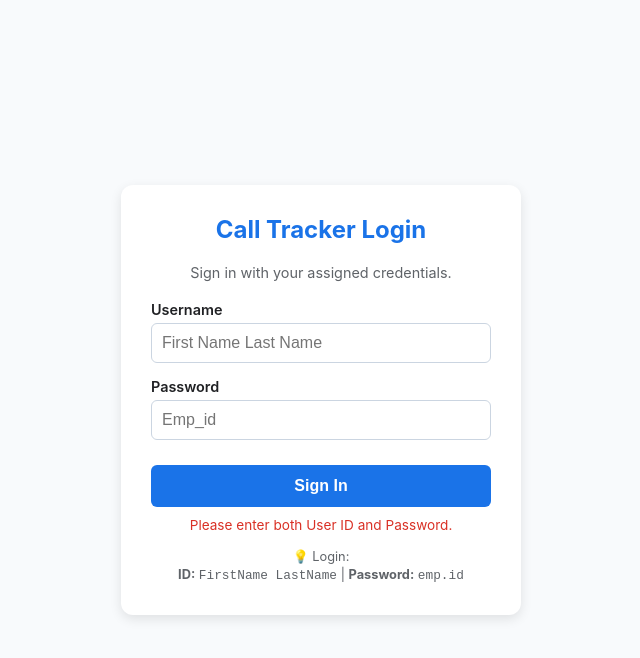
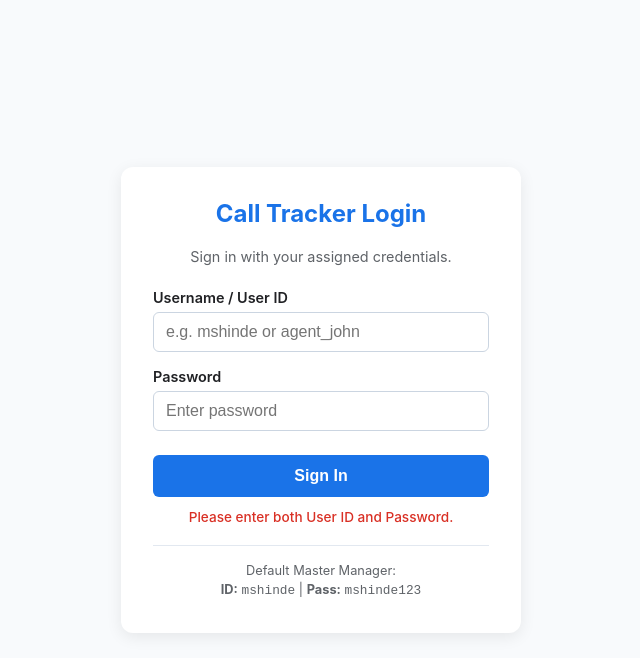
Before and after one commit to rsarage/team-call-tracker, a plain HTML site: page login.html in a window 1280 px wide. Both pictures are taken after a click on the button "Sign In". Shown: the whole page, without its empty margins (319-959 px from the left). Drawn offline with Linux system fonts and the light colour scheme.

Commit message:
Update login.html

```diff
--- a/login.html
+++ b/login.html
@@ -13,52 +13,52 @@
     <style>
         :root {
             --primary: #1a73e8;
-            --success: #1e8e3e;
             --danger: #d93025;
             --background: #f8fafc;
             --card: #ffffff;
             --text: #202124;
         }
-        body { font-family: -apple-system, BlinkMacSystemFont, "Segoe UI", Roboto, sans-serif; background: var(--background); color: var(--text); display: flex; justify-content: center; align-items: center; height: 100vh; margin: 0; }
-        .login-card { background: var(--card); padding: 30px; border-radius: 12px; box-shadow: 0 4px 12px rgba(0,0,0,0.1); width: 100%; max-width: 400px; box-sizing: border-box; }
+        body { font-family: -apple-system, BlinkMacSystemFont, "Segoe UI", Roboto, sans-serif; background: var(--background); color: var(--text); display: flex; justify-content: center; align-items: center; min-height: 100vh; margin: 0; padding: 20px; box-sizing: border-box; }
+        .login-card { background: var(--card); padding: 32px; border-radius: 12px; box-shadow: 0 4px 16px rgba(0,0,0,0.08); width: 100%; max-width: 400px; box-sizing: border-box; }
         h2 { margin-top: 0; text-align: center; color: var(--primary); }
-        .form-group { margin-bottom: 15px; display: flex; flex-direction: column; gap: 5px; }
+        .form-group { margin-bottom: 16px; display: flex; flex-direction: column; gap: 6px; }
         label { font-weight: 600; font-size: 0.9rem; }
-        input { padding: 10px; border: 1px solid #cbd5e1; border-radius: 6px; font-size: 1rem; }
-        .btn-login { width: 100%; padding: 12px; background: var(--primary); color: white; border: none; border-radius: 6px; font-weight: 600; font-size: 1rem; cursor: pointer; margin-top: 10px; }
-        .btn-login:hover { opacity: 0.9; }
-        .error-msg { color: var(--danger); font-size: 0.85rem; text-align: center; margin-top: 10px; display: none; }
-        .setup-note { font-size: 0.8rem; color: #5f6368; text-align: center; margin-top: 15px; line-height: 1.4; }
+        input { padding: 10px 12px; border: 1px solid #cbd5e1; border-radius: 6px; font-size: 1rem; outline: none; }
+        input:focus { border-color: var(--primary); box-shadow: 0 0 0 2px rgba(26,115,232,0.2); }
+        .btn-login { width: 100%; padding: 12px; background: var(--primary); color: white; border: none; border-radius: 6px; font-weight: 600; font-size: 1rem; cursor: pointer; margin-top: 8px; }
+        .btn-login:hover { opacity: 0.95; }
+        .error-msg { color: var(--danger); font-size: 0.85rem; text-align: center; margin-top: 12px; display: none; font-weight: 500; }
+        .setup-note { font-size: 0.8rem; color: #5f6368; text-align: center; margin-top: 20px; line-height: 1.5; border-top: 1px solid #e2e8f0; padding-top: 15px; }
     </style>
 </head>
 <body>
 
     <div class="login-card">
         <h2>Call Tracker Login</h2>
-        <p style="text-align: center; color: #5f6368; font-size: 0.9rem; margin-bottom: 20px;">Sign in with your assigned credentials.</p>
+        <p style="text-align: center; color: #5f6368; font-size: 0.9rem; margin-bottom: 24px;">Sign in with your assigned credentials.</p>
 
         <div class="form-group">
-            <label for="username">Username</label>
-            <input type="text" id="username" placeholder="First Name Last Name">
+            <label for="username">Username / User ID</label>
+            <input type="text" id="username" placeholder="e.g. mshinde or agent_john" autocomplete="username">
         </div>
 
         <div class="form-group">
             <label for="password">Password</label>
-            <input type="password" id="password" placeholder="Emp_id">
+            <input type="password" id="password" placeholder="Enter password" autocomplete="current-password">
         </div>
 
         <button class="btn-login" onclick="handleLogin()">Sign In</button>
         <div id="error-msg" class="error-msg"></div>
 
         <div class="setup-note">
-            💡 Login:<br>
-            <strong>ID:</strong> <code>FirstName LastName</code> | <strong>Password:</strong> <code>emp.id</code>
+            Default Master Manager:<br>
+            <strong>ID:</strong> <code>mshinde</code> | <strong>Pass:</strong> <code>mshinde123</code>
         </div>
     </div>
 
     <script>
         async function handleLogin() {
-            const userField = document.getElementById('username').value.trim();
+            const userField = document.getElementById('username').value.trim().toLowerCase();
             const passField = document.getElementById('password').value.trim();
             const errorEl = document.getElementById('error-msg');
             errorEl.style.display = 'none';
@@ -70,20 +70,19 @@
             }
 
             if (!db) {
-                errorEl.innerText = "Database connection error. Check firebase-config.js.";
+                errorEl.innerText = "Database connection error. Verify firebase-config.js.";
                 errorEl.style.display = 'block';
                 return;
             }
 
             try {
-                // Check if default master manager account needs auto-seeding on first run
+                // Auto-seed default manager if missing
                 const masterRef = db.collection("users").doc("mshinde");
                 const masterSnap = await masterRef.get();
                 if (!masterSnap.exists) {
                     await masterRef.set({ username: "mshinde", password: "mshinde123", role: "manager", name: "Melwyn Shinde" });
                 }
 
-                // Query Firestore for user credentials
                 const userRef = db.collection("users").doc(userField);
                 const userDoc = await userRef.get();
 
@@ -101,24 +100,25 @@
                     return;
                 }
 
-                // Save active session token in sessionStorage
                 sessionStorage.setItem('auth_user_id', userData.username);
                 sessionStorage.setItem('auth_user_name', userData.name || userData.username);
                 sessionStorage.setItem('auth_user_role', userData.role);
 
-                // Route based on role
                 if (userData.role === 'manager') {
                     window.location.href = 'dashboard.html';
                 } else {
                     window.location.href = 'index.html';
                 }
-
             } catch (err) {
                 console.error("Login Error:", err);
-                errorEl.innerText = "An error occurred during sign in. Try again.";
+                errorEl.innerText = "Sign in failed. Check Firestore database permissions.";
                 errorEl.style.display = 'block';
             }
         }
+
+        document.getElementById('password').addEventListener('keydown', (e) => {
+            if (e.key === 'Enter') handleLogin();
+        });
     </script>
 </body>
 </html>
```
